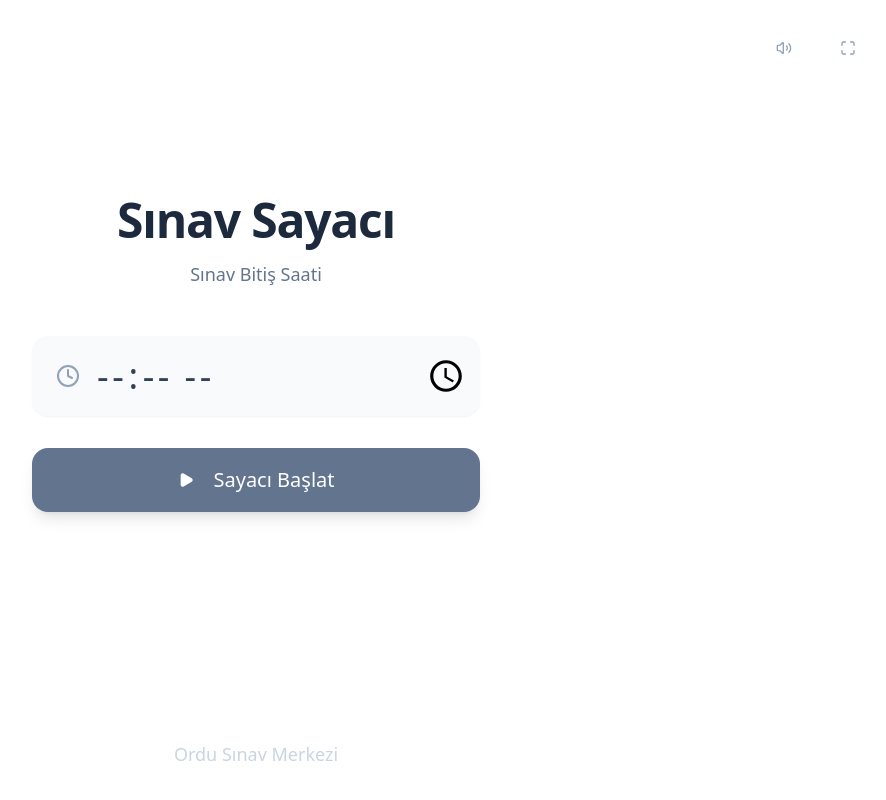
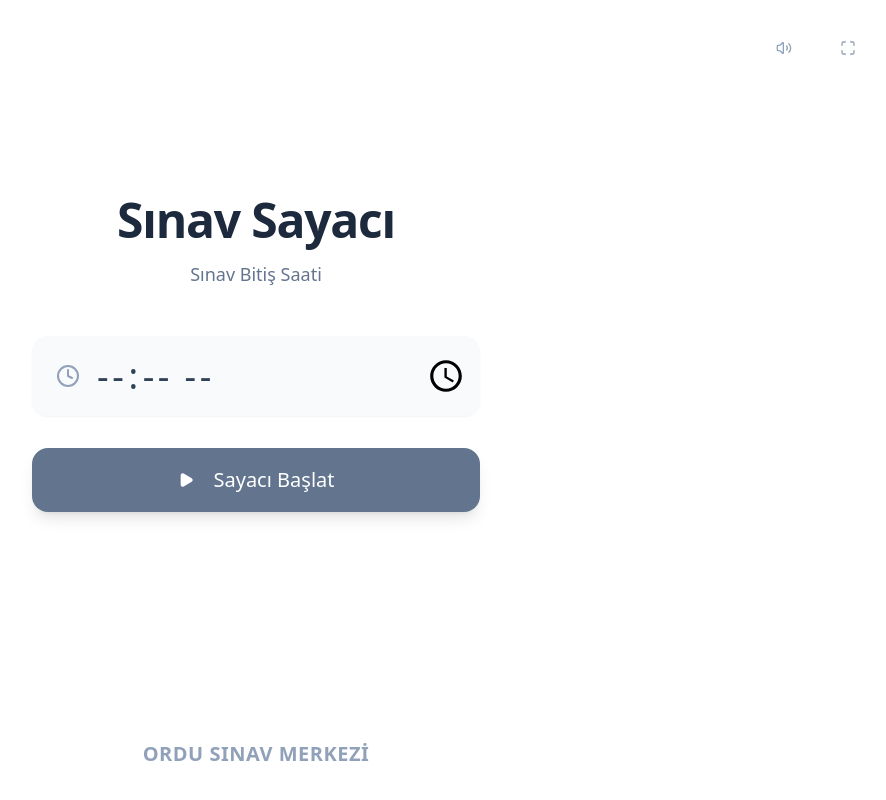
Before and after one commit to blokecemre/ordu-sinav-merkezi, a Next.js app: page /sayac in a window 1280 px wide. Shown: the whole page, without its empty margins (384-1270 px from the left). Built offline with nearby package versions, Linux system fonts and the light colour scheme.

Commit message:
feat: Add Sayaç to navigation and enhance timer typography

```diff
--- a/src/app/sayac/page.tsx
+++ b/src/app/sayac/page.tsx
@@ -163,7 +163,7 @@ export default function ExamTimerPage() {
                             <div>
                                 <h2 className="text-slate-400 text-xl font-medium mb-4 uppercase tracking-widest">Kalan Süre</h2>
                                 <div className={cn(
-                                    "text-7xl md:text-9xl font-bold tracking-tighter tabular-nums transition-colors duration-300",
+                                    "text-8xl md:text-[12rem] font-bold tracking-tighter tabular-nums transition-colors duration-300 leading-none",
                                     isFinished ? "text-red-500 animate-pulse" : "text-slate-800"
                                 )}>
                                     {timeLeft || "Hesaplanıyor..."}
@@ -183,8 +183,8 @@ export default function ExamTimerPage() {
             </div>
 
             {/* Footer */}
-            <div className="p-8 text-center">
-                <p className="text-slate-300 font-medium text-lg">
+            <div className="p-8 text-center bg-white">
+                <p className="text-slate-400 font-bold text-xl tracking-wide uppercase">
                     Ordu Sınav Merkezi
                 </p>
             </div>
--- a/src/components/SiteHeader.tsx
+++ b/src/components/SiteHeader.tsx
@@ -75,6 +75,13 @@ function MobileMenuOverlay({ isOpen, onClose, session }: { isOpen: boolean; onCl
                 >
                     Blog
                 </Link>
+                <Link
+                    href="/sayac"
+                    className="p-4 text-lg font-medium text-white hover:bg-white/10 rounded-lg transition-colors"
+                    onClick={onClose}
+                >
+                    Sayaç
+                </Link>
 
                 <Link
                     href="/iletisim"
@@ -136,6 +143,7 @@ export function SiteHeader() {
                         <Link href="/sinavlar" className="text-sm font-medium hover:text-blue-600 transition-colors">Sınavlar</Link>
                         <Link href="/cevap-anahtarlari" className="text-sm font-medium hover:text-blue-600 transition-colors">Cevap Anahtarları</Link>
                         <Link href="/blog" className="text-sm font-medium hover:text-blue-600 transition-colors">Blog</Link>
+                        <Link href="/sayac" className="text-sm font-medium hover:text-blue-600 transition-colors">Sayaç</Link>
 
                         <Link href="/iletisim" className="text-sm font-medium text-muted-foreground hover:text-foreground">İletişim</Link>
                     </nav>
```
